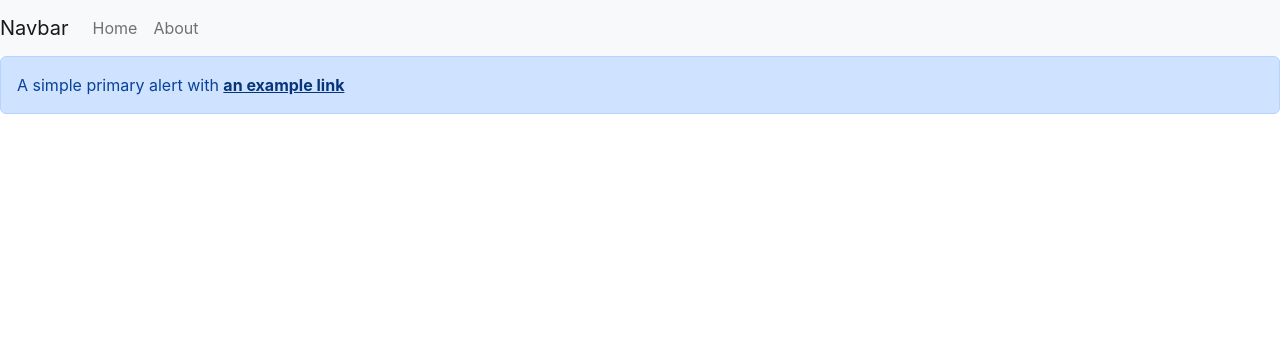
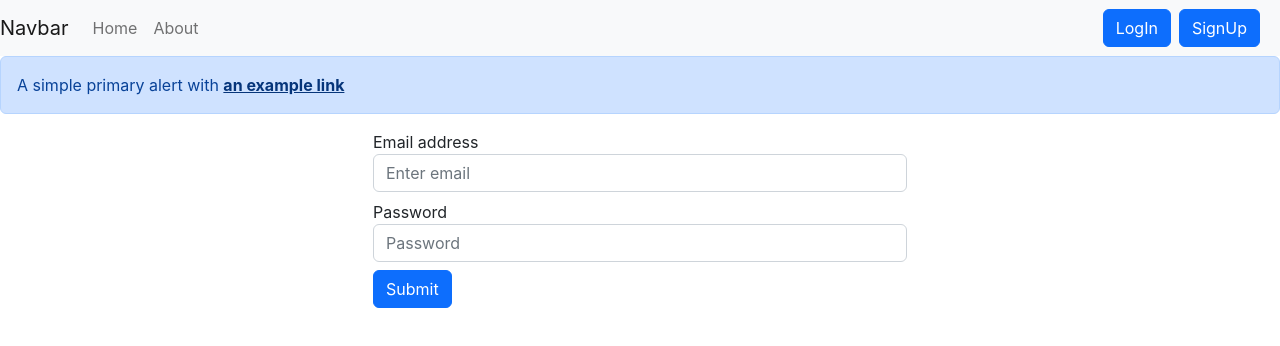
Before and after one commit to Dhruwang/inotes, a React (Create React App) app: page /login in a window 1280 px wide. Shown: the top 346 px of the page. Built offline with nearby package versions, Linux system fonts and the light colour scheme.

Commit message:
added login/signup

```diff
--- a/src/App.js
+++ b/src/App.js
@@ -6,6 +6,8 @@ import About from './components/About';
 import Home from './components/Home';
 import NoteState from "./context/notes/NoteState";
 import Alert from "./components/Alert";
+import Login from "./components/Login";
+import Signup from "./components/Signup";
 
 function App() {
   return (
@@ -17,6 +19,8 @@ function App() {
         <Routes>
         <Route exact path="/" element={<Home />} />
         <Route exact path="/about" element={<About />} />
+        <Route exact path="/login" element={<Login />} />
+        <Route exact path="/about" element={<Signup />} />
         </Routes>
         </div>
       </BrowserRouter>
--- /dev/null
+++ b/src/components/Login.js
@@ -0,0 +1,47 @@
+import React,{useState} from 'react'
+import { useNavigate } from 'react-router-dom'
+
+export default function Login() {
+const host = 'http://localhost:5000'
+const [credentials, setcredentials] = useState({email:"",password:""})
+let Navigate = useNavigate();
+
+const handleSubmit= async (e)=>{
+    e.preventDefault();
+    const response = await fetch(`${host}/api/auth/login`, {
+        method: 'POST',
+        headers: {
+          'Content-Type': 'application/json',
+        },
+        body: JSON.stringify({email:credentials.email,password:credentials.password})
+
+      });
+      const json = await response.json()
+      console.log(json)
+      if(json.success){
+        // save authToken and redirect
+        localStorage.setItem('token',json.token)
+        Navigate("/")
+
+      }
+}
+const onChange = (event) => {
+    setcredentials({ ...credentials, [event.target.name]: event.target.value })
+  }
+
+    return (
+        <div className='container w-50'>
+            <form  onSubmit={handleSubmit}>
+                <div class="form-group my-2">
+                    <label for="exampleInputEmail1">Email address</label>
+                    <input type="email" class="form-control" value={credentials.email} onChange={onChange} id="email" name='email' aria-describedby="emailHelp" placeholder="Enter email" />
+                </div>
+                <div class="form-group my-2">
+                    <label for="exampleInputPassword1">Password</label>
+                    <input type="password" class="form-control" value={credentials.password} onChange={onChange} id="password" name='password'  placeholder="Password" />
+                </div>
+                <button type="submit" class="btn btn-primary">Submit</button>
+            </form>
+        </div>
+    )
+}
--- a/src/components/Navbar.js
+++ b/src/components/Navbar.js
@@ -1,29 +1,31 @@
-import React,{useEffect} from 'react'
+import React from 'react'
 import { useLocation,Link } from 'react-router-dom'
 
 export default function Navbar() {
   let location = useLocation();
-  useEffect(() => {
-    console.log(location.pathname)
-  }, [location])
 
   return (
     <>
+
   <nav class="navbar navbar-expand-lg navbar-light bg-light">
   <a class="navbar-brand" href="/">Navbar</a>
-    <button class="navbar-toggler" type="button" data-toggle="collapse" data-target="#navbarNav" aria-controls="navbarNav" aria-expanded="false" aria-label="Toggle navigation">
+  <button class="navbar-toggler" type="button" data-toggle="collapse" data-target="#navbarSupportedContent" aria-controls="navbarSupportedContent" aria-expanded="false" aria-label="Toggle navigation">
     <span class="navbar-toggler-icon"></span>
   </button>
-    <div class="collapse navbar-collapse" id="navbarNav">
-      <ul class="navbar-nav">
+
+  <div class="collapse navbar-collapse justify-content-between" id="navbarSupportedContent">
+    <ul class="navbar-nav mr-auto">
     <li class="nav-item active">
           <Link class={`nav-link ${location==='/'?'active':''}`} to="/">Home </Link>
         </li>
         <li class="nav-item">
           <Link class={`nav-link ${location==='/'?'active':''}`}to="/about">About</Link>
         </li>
-
     </ul>
+    <div class="logSign mx-3">
+    <Link class="btn btn-primary mx-1" to="/login" role="button">LogIn</Link>
+    <Link class="btn btn-primary mx-1" to="/signup" role="button">SignUp</Link>
+    </div>
   </div>
 </nav>
   </>
--- /dev/null
+++ b/src/components/Signup.js
@@ -0,0 +1,7 @@
+import React from 'react'
+
+export default function Signup() {
+  return (
+    <div>I am Signup</div>
+  )
+}
```
Also changed, not shown: 1 other file (tests, documents, lock files or other folders). Lines whose indentation alone changed are shown as unchanged.
